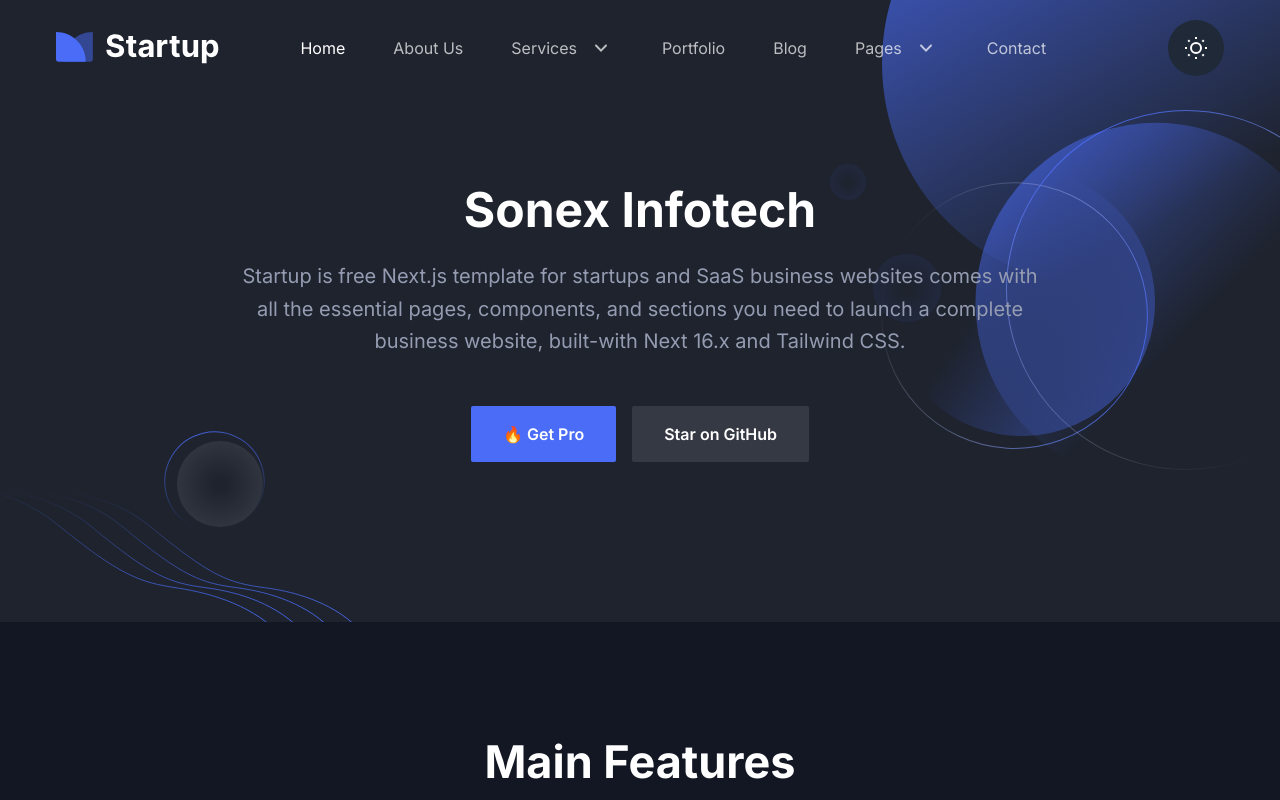
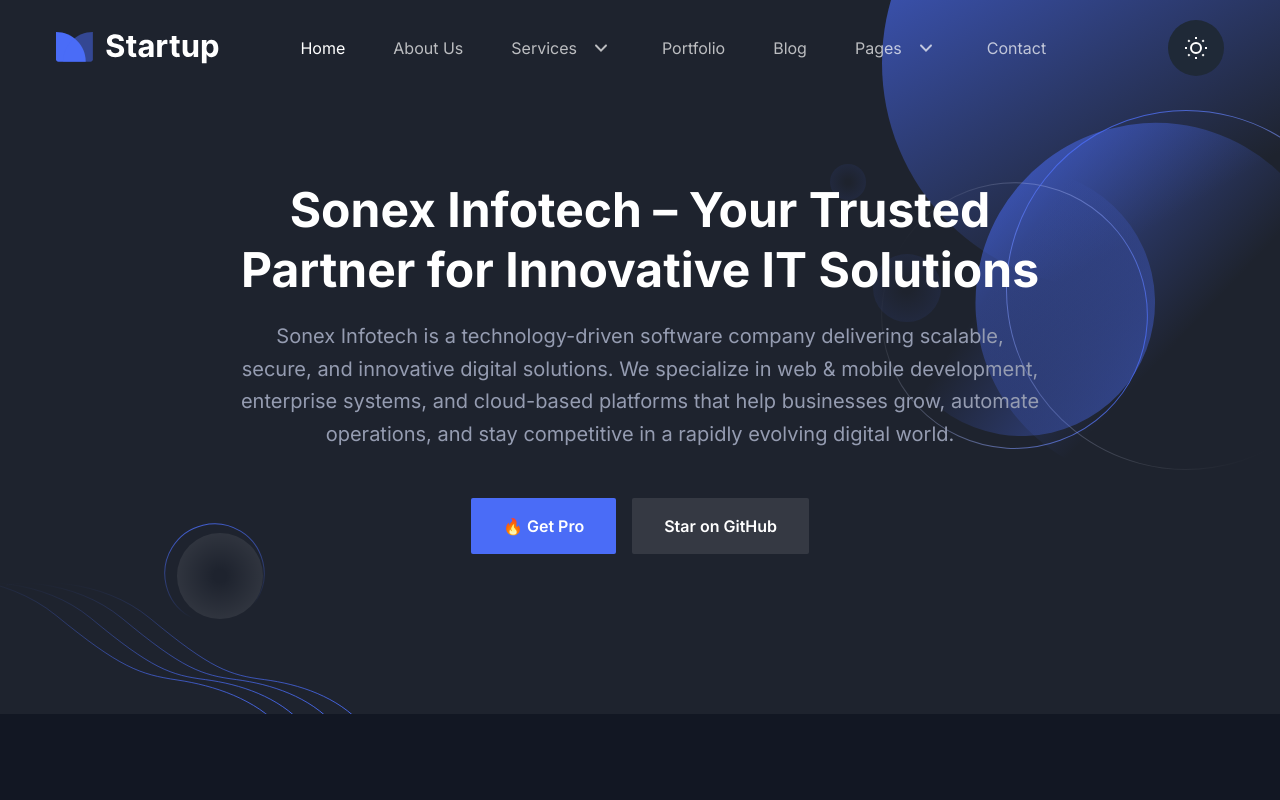
Before and after one commit to SonexWebinfo/sonex, a Next.js app: page / in a window 1280 px wide. Shown: the top 800 px of the page. Built offline with nearby package versions, Linux system fonts and the light colour scheme.

Commit message:
title and description change

```diff
--- a/src/components/Hero/index.tsx
+++ b/src/components/Hero/index.tsx
@@ -12,13 +12,10 @@ const Hero = () => {
             <div className="w-full px-4">
               <div className="mx-auto max-w-[800px] text-center">
                 <h1 className="mb-5 text-3xl font-bold leading-tight text-black dark:text-white sm:text-4xl sm:leading-tight md:text-5xl md:leading-tight">
-                  Sonex Infotech
+                  Sonex Infotech – Your Trusted Partner for Innovative IT Solutions
                 </h1>
                 <p className="mb-12 text-base leading-relaxed! text-body-color dark:text-body-color-dark sm:text-lg md:text-xl">
-                  Startup is free Next.js template for startups and SaaS
-                  business websites comes with all the essential pages,
-                  components, and sections you need to launch a complete
-                  business website, built-with Next 16.x and Tailwind CSS.
+                  Sonex Infotech is a technology-driven software company delivering scalable, secure, and innovative digital solutions. We specialize in web & mobile development, enterprise systems, and cloud-based platforms that help businesses grow, automate operations, and stay competitive in a rapidly evolving digital world.
                 </p>
                 <div className="flex flex-col items-center justify-center space-y-4 sm:flex-row sm:space-x-4 sm:space-y-0">
                   <Link
```
